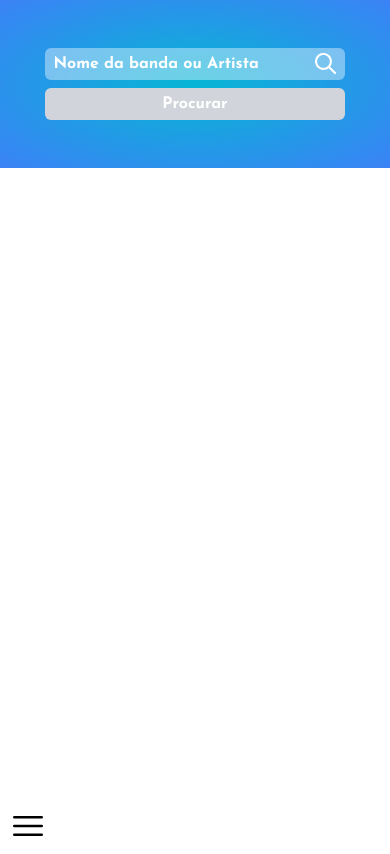
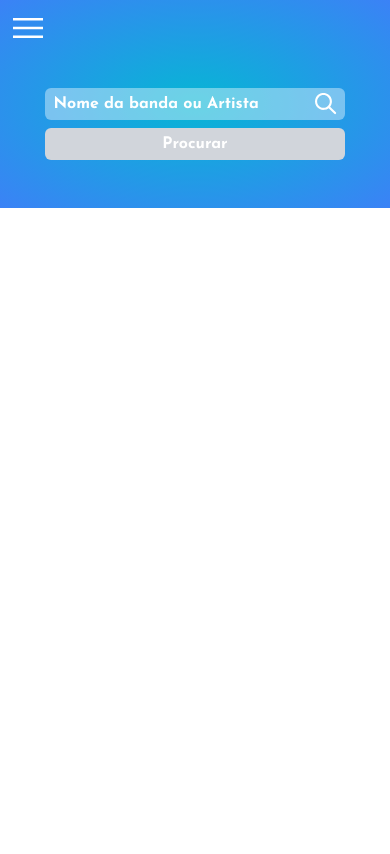
Before and after one commit to Guilherme-Artigas/codetunes, a Next.js app: page /search in a window 390 px wide. Built offline with nearby package versions, Linux system fonts and the light colour scheme.

Commit message:
feat: implementação do menu hamburguer nas páginas search e album

```diff
--- a/src/frontend/components/Musiccard.tsx
+++ b/src/frontend/components/Musiccard.tsx
@@ -1,6 +1,7 @@
 import { useEffect, useState } from 'react';
 import IAlbum from '../interfaces/IAlbum';
 import IMusic from '../interfaces/IMusic';
+import OpenMenu from '@/frontend/components/OpenMenu';
 import requestMusic from '@/frontend/utils/requestMusics';
 import { useRouter } from 'next/router';
 
@@ -19,18 +20,23 @@ export default function MusicCard() {
   }, [id]);
 
   return (
-    <ul className="h-[95.5vh] lg:h-[100vh] lg:w-3/4 overflow-auto">
+    <ul className="h-[100vh] lg:w-3/4 overflow-auto">
       {playList.length > 0 && (
         playList.map((music: IAlbum & IMusic, index: number) => (
           <li key={`${music.artistId}-${index}`}>
             {index === 0 ? (
-              <div className="bg-gradient-radial from-cyan-500 to-blue-500 flex mb-28 p-10">
-                <img
-                  src={music.artworkUrl100}
-                  alt={music.collectionName}
-                  className="relative rounded-lg top-28 w-36"
-                />
-                <p className="font-bold m-2 relative text-white top-28">{music.collectionName}</p>
+              <div className="bg-gradient-radial from-cyan-500 to-blue-500 mb-40 p-2 sm:mb-20">
+                <OpenMenu />
+                <div className="flex mx-10">
+                  <img
+                    src={music.artworkUrl100}
+                    alt={music.collectionName}
+                    className="relative rounded-lg top-20 w-36"
+                  />
+                  <p className="font-bold mx-4 relative text-white top-24">
+                    {music.collectionName}
+                  </p>
+                </div>
               </div>
             ) : (
               <>
--- a/src/frontend/components/OpenMenu.tsx
+++ b/src/frontend/components/OpenMenu.tsx
@@ -1,5 +1,5 @@
 import Image from 'next/image';
-import burguerMenuIcon from '../../../public/burguer-icon.svg';
+import menuIcon from '../../../public/menu-icon.svg';
 
 export default function OpenMenu() {
   function handleMenu() {
@@ -13,12 +13,12 @@ export default function OpenMenu() {
     <button
       type="button"
       onClick={handleMenu}
-      className="sm:my-2 lg:hidden"
+      className="lg:hidden"
     >
       <Image
-        src={burguerMenuIcon}
+        src={menuIcon}
         alt="Ícone que representa um Menu Hamburguer"
-        className="mx-2 w-10"
+        className="w-10"
       />
     </button>
   );
--- a/src/frontend/components/SearchArtists.tsx
+++ b/src/frontend/components/SearchArtists.tsx
@@ -3,6 +3,7 @@ import IAlbum from '@/frontend/interfaces/IAlbum';
 import Image from 'next/image';
 import Link from 'next/link';
 import Loading from '@/frontend/components/Loading';
+import OpenMenu from '@/frontend/components/OpenMenu';
 import iconSearch from '../../../public/icon-search.svg';
 import requestAlbuns from '@/frontend/utils/requestAlbuns';
 
@@ -28,10 +29,11 @@ export default function SearchArtists() {
   }
 
   return (
-    <section className="h-[95.5vh] lg:h-[100vh] lg:w-3/4 overflow-auto">
+    <section className="h-[100vh] lg:w-3/4 overflow-auto">
       <form className={`
         bg-gradient-radial from-cyan-500 to-blue-500 flex flex-col p-2 w-full lg:h-[18vh]
       `}>
+        <OpenMenu />
 
         <label
           htmlFor="search-artist"
--- a/src/pages/album/[id].tsx
+++ b/src/pages/album/[id].tsx
@@ -1,7 +1,6 @@
 import Head from 'next/head';
 import Header from '@/frontend/components/Header';
 import MusicCard from '@/frontend/components/Musiccard';
-import OpenMenu from '@/frontend/components/OpenMenu';
 
 export default function Album() {
 
@@ -14,7 +13,6 @@ export default function Album() {
         <Header />
         <MusicCard />
       </div>
-      <OpenMenu />
     </>
   );
 }
--- a/src/pages/search.tsx
+++ b/src/pages/search.tsx
@@ -1,6 +1,5 @@
 import Head from 'next/head';
 import Header from '@/frontend/components/Header';
-import OpenMenu from '@/frontend/components/OpenMenu';
 import SearchArtists from '@/frontend/components/SearchArtists';
 
 export default function Search() {
@@ -14,7 +13,6 @@ export default function Search() {
         <Header />
         <SearchArtists />
       </div>
-      <OpenMenu />
     </>
   );
 }
```
Also changed, not shown: public/burguer-icon.svg (deleted), public/menu-icon.svg (added).
